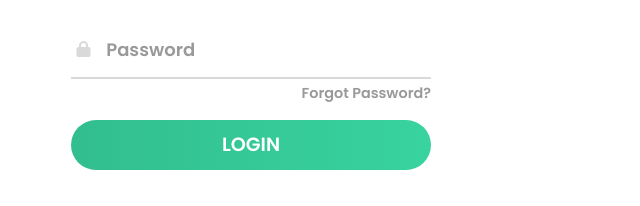
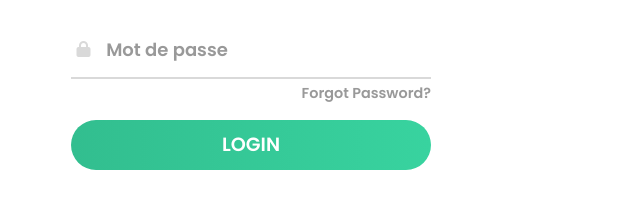
Before and after one commit to Diallo25/login.github.io, a plain HTML site: page index.html in a window 1280 px wide. Shown: the part 441-647 px from the top of the page, 625-1265 px from the left. Drawn offline with Linux system fonts and the light colour scheme.

Commit message:
modification 3

```diff
--- a/index.html
+++ b/index.html
@@ -31,7 +31,7 @@
            		    	<i class="fas fa-lock"></i>
            		   </div>
            		   <div class="div">
-           		    	<h5>Password</h5>
+           		    	<h5>Mot de passe</h5>
            		    	<input type="password" class="input">
             	   </div>
             	</div>
```
